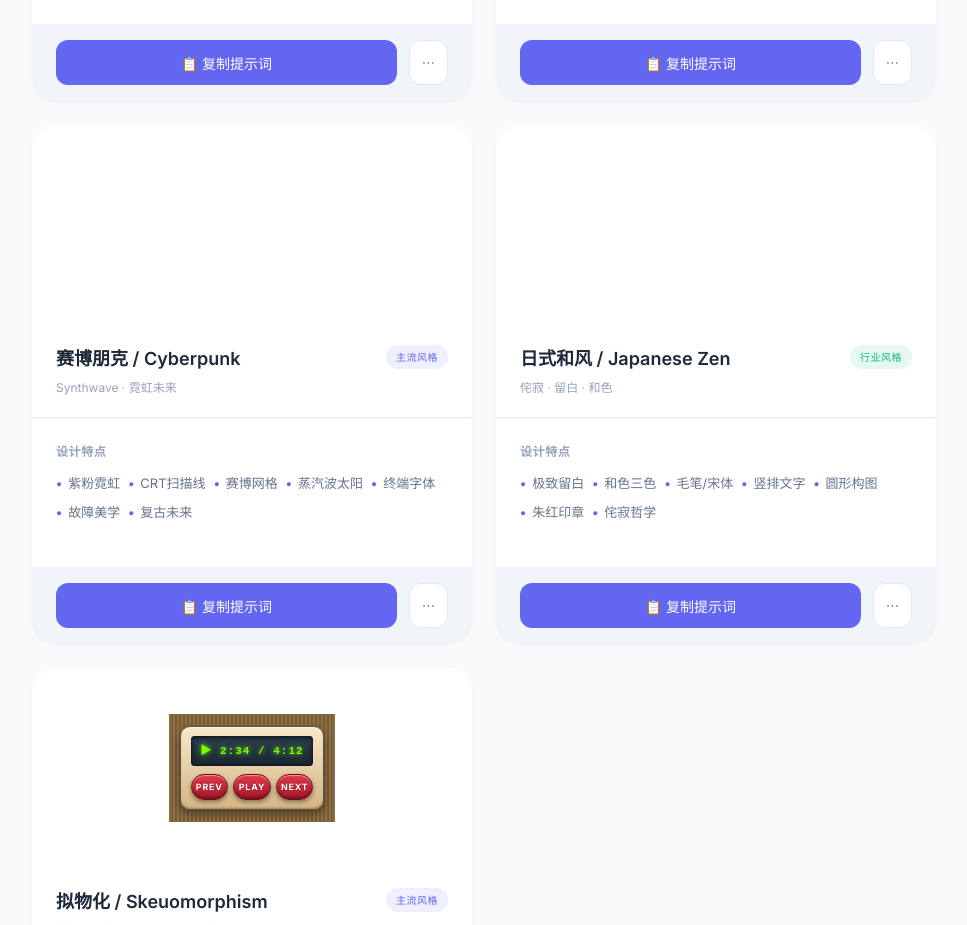
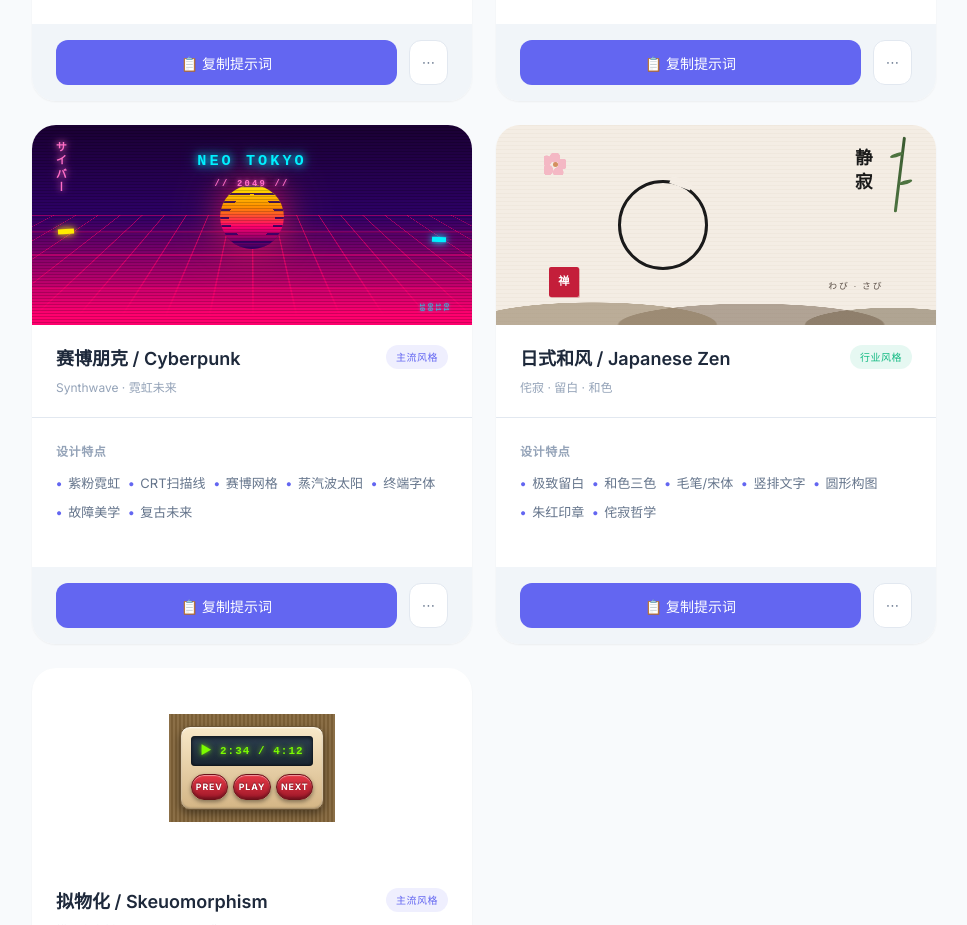
Before and after one commit to kuntechnology/ui-style-gallery, a plain HTML site: page index.html in a window 1280 px wide. Shown: the part 4940-5865 px from the top of the page, without its empty margins (312-1279 px from the left). Drawn offline with Linux system fonts and the light colour scheme.

Commit message:
fix: Cyber/Zen preview filling card-preview (absolute inset:0)
v3.9 - .preview-cyber and .preview-zen were collapsing to 0x0 inside the flex .card-preview wrapper because they only had position:relative without width/height. Switched to position:absolute + inset:0 + width/height 100% (same pattern as .preview-apple) so the gradient backgrounds and all absolutely positioned decorations are visible.

```diff
--- a/index.html
+++ b/index.html
@@ -2020,7 +2020,10 @@
             background: linear-gradient(180deg, #1a0033 0%, #2d0066 45%, #ff006e 95%);
             padding: 0;
             overflow: hidden;
-            position: relative;
+            position: absolute;
+            inset: 0;
+            width: 100%;
+            height: 100%;
         }
         .cyber-grid {
             position: absolute;
@@ -2145,8 +2148,11 @@
         .preview-zen {
             background: #f4ede4;
             padding: 0;
-            position: relative;
             overflow: hidden;
+            position: absolute;
+            inset: 0;
+            width: 100%;
+            height: 100%;
         }
         .zen-circle {
             position: absolute;
```
